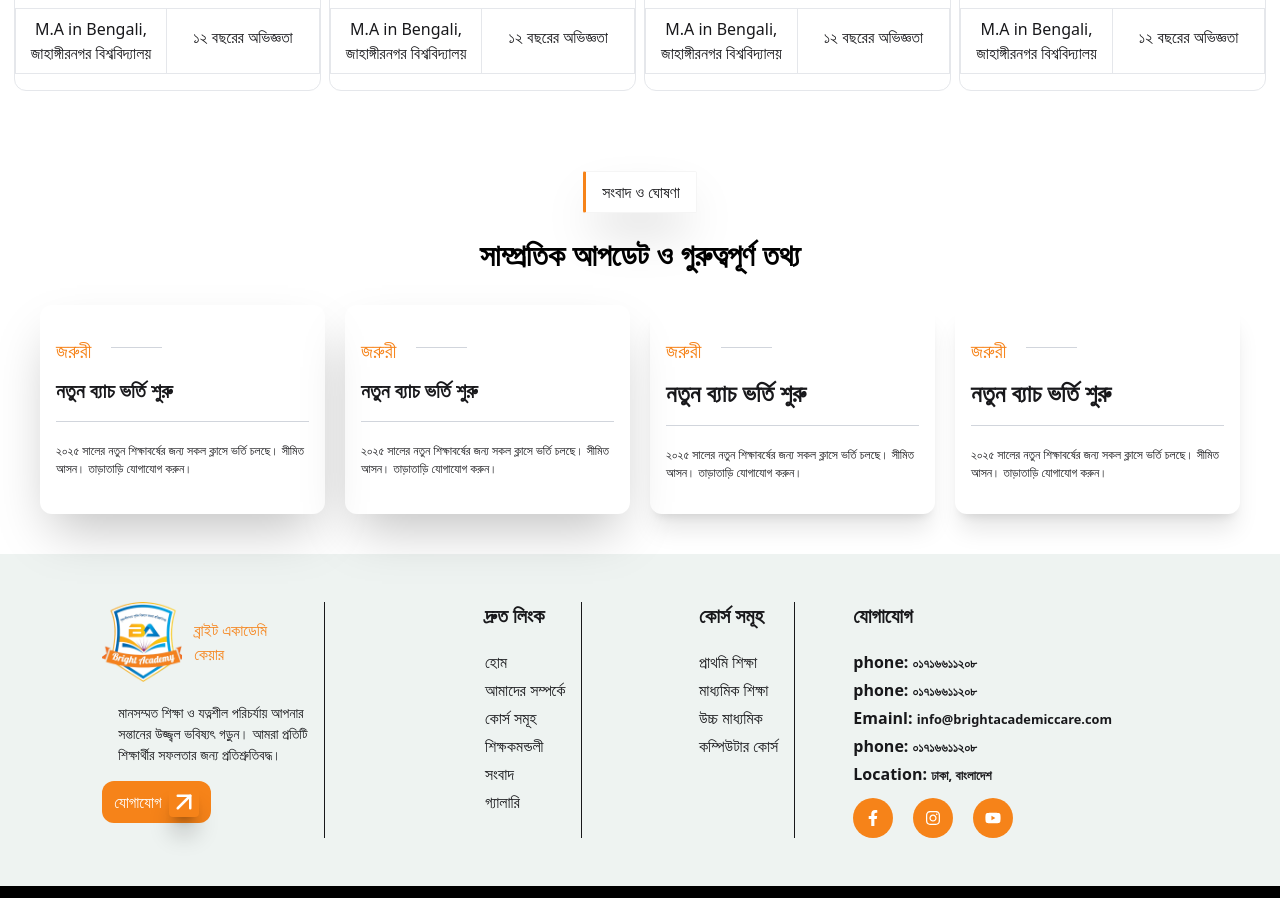
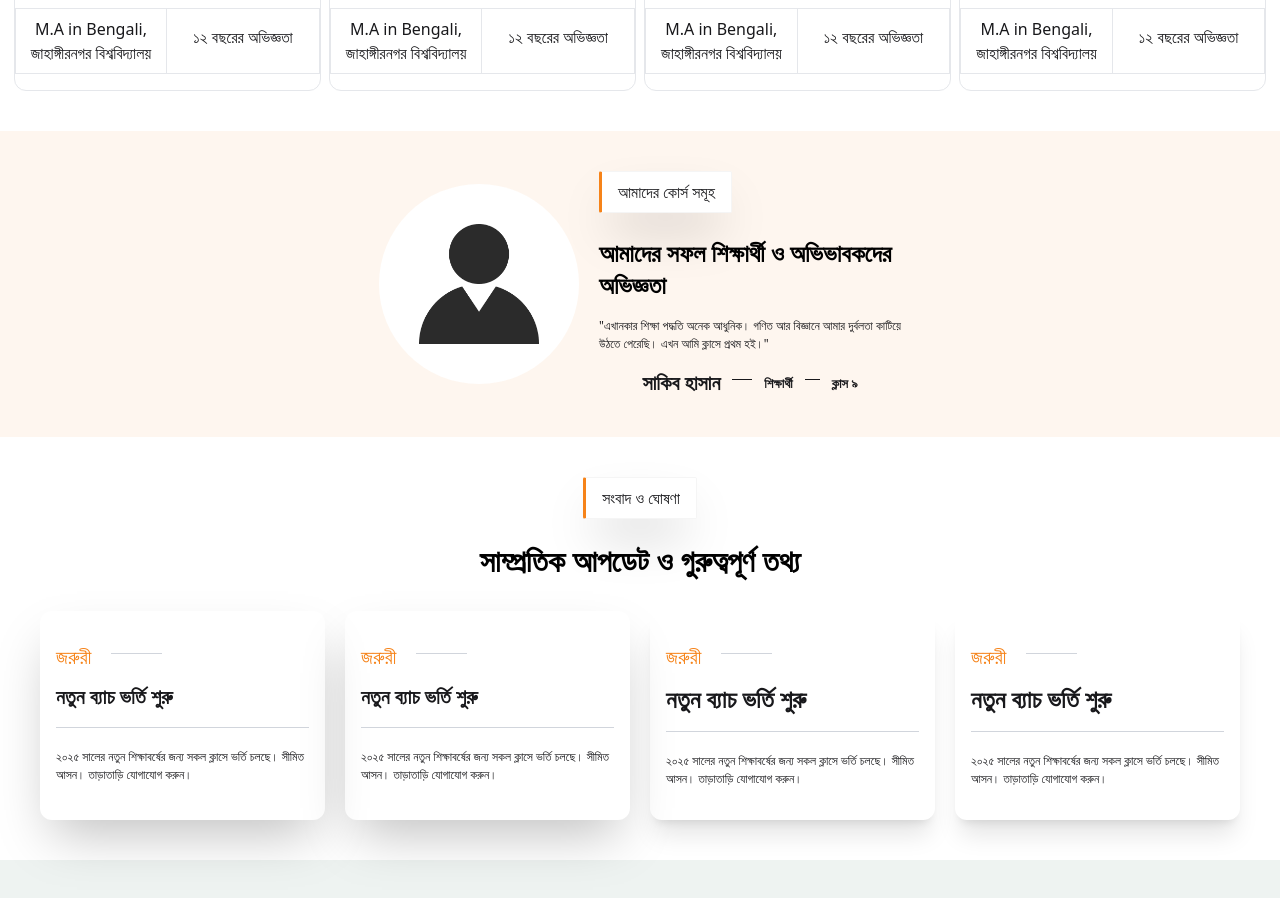
Before and after one commit to coders-rabbi/Bright_Academic_Care, a React (Vite) app: page / in a window 1280 px wide. Shown: the part 2320-3218 px from the top of the page. Built offline with nearby package versions, Linux system fonts and the light colour scheme.

Commit message:
project computer view done

```diff
--- a/package.json
+++ b/package.json
@@ -16,6 +16,7 @@
     "react-dom": "^19.2.0",
     "react-icons": "^5.5.0",
     "react-router": "^7.11.0",
+    "swiper": "^12.0.3",
     "tailwindcss": "^4.1.18"
   },
   "devDependencies": {
--- a/src/Pages/Home/Home.jsx
+++ b/src/Pages/Home/Home.jsx
@@ -4,6 +4,7 @@ import About from "./About";
 import CourseSection from "./CourseSection";
 import Instructor from "./Instructor";
 import EvenSection from "./EvenSection";
+import SliderSection from "./SliderSection";
 <style>
     @import url('https://fonts.googleapis.com/css2?family=Poppins:ital,wght@0,100;0,200;0,300;0,400;0,500;0,600;0,700;0,800;0,900;1,100;1,200;1,300;1,400;1,500;1,600;1,700;1,800;1,900&display=swap');
 </style>
@@ -22,6 +23,7 @@ const Home = () => {
             <About></About>
             <CourseSection></CourseSection>
             <Instructor></Instructor>
+            <SliderSection></SliderSection>
             <EvenSection></EvenSection>
         </>
     );
--- /dev/null
+++ b/src/Pages/Home/SliderSection.jsx
@@ -0,0 +1,97 @@
+import React from 'react';
+import { Swiper, SwiperSlide } from 'swiper/react';
+import userIcon from '../../assets/Teacher.png'
+
+// Import Swiper styles
+import 'swiper/css';
+
+const SliderSection = () => {
+
+    return (
+        <Swiper
+            spaceBetween={50}
+            slidesPerView={1}
+            onSlideChange={() => console.log('slide change')}
+            onSwiper={(swiper) => console.log(swiper)}
+        >
+            <SwiperSlide className='bg-[#FEF6EF] py-10'>
+                <div className='flex justify-center items-center gap-5'>
+                    <div className='w-[200px] h-[200px] bg-white rounded-full p-10'>
+                        <img src={userIcon} alt="" />
+                    </div>
+                    <div>
+                        <p className='border bg-white border-[#F5F5F5] rounded-xs shadow-2xl inline-block py-2 px-4 border-l-3 border-l-[#F68319] mb-2'>আমাদের কোর্স সমূহ</p>
+                        <h1 className='text-black text-2xl font-semibold mt-4'>আমাদের সফল শিক্ষার্থী ও অভিভাবকদের <br /> অভিজ্ঞতা</h1>
+                        <p className='text-[12px] mt-4'>"এখানকার শিক্ষা পদ্ধতি অনেক আধুনিক। গণিত আর বিজ্ঞানে আমার দুর্বলতা কাটিয়ে <br /> উঠতে পেরেছি। এখন আমি ক্লাসে প্রথম হই।"</p>
+                        <div className='flex gap-3 justify-center items-center mt-4'>
+                            <p className='text-xl font-semibold'>সাকিব হাসান</p>
+                            <hr className='w-[20px] h-2' />
+                            <small className='font-semibold'>শিক্ষার্থী</small>
+                            <hr className='w-[15px] h-2' />
+                            <small className='font-semibold'>ক্লাস ৯</small>
+                        </div>
+                    </div>
+                </div>
+            </SwiperSlide>
+            <SwiperSlide className='bg-[#FEF6EF] py-10'>
+                <div className='flex justify-center items-center gap-5'>
+                    <div className='w-[200px] h-[200px] bg-white rounded-full p-10'>
+                        <img src={userIcon} alt="" />
+                    </div>
+                    <div>
+                        <p className='border bg-white border-[#F5F5F5] rounded-xs shadow-2xl inline-block py-2 px-4 border-l-3 border-l-[#F68319] mb-2'>আমাদের কোর্স সমূহ</p>
+                        <h1 className='text-black text-2xl font-semibold mt-4'>আমাদের সফল শিক্ষার্থী ও অভিভাবকদের <br /> অভিজ্ঞতা</h1>
+                        <p className='text-[12px] mt-4'>"এখানকার শিক্ষা পদ্ধতি অনেক আধুনিক। গণিত আর বিজ্ঞানে আমার দুর্বলতা কাটিয়ে <br /> উঠতে পেরেছি। এখন আমি ক্লাসে প্রথম হই।"</p>
+                        <div className='flex gap-3 justify-center items-center mt-4'>
+                            <p className='text-xl font-semibold'>সাকিব হাসান</p>
+                            <hr className='w-[20px] h-2' />
+                            <small className='font-semibold'>শিক্ষার্থী</small>
+                            <hr className='w-[15px] h-2' />
+                            <small className='font-semibold'>ক্লাস ৯</small>
+                        </div>
+                    </div>
+                </div>
+            </SwiperSlide>
+            <SwiperSlide className='bg-[#FEF6EF] py-10'>
+                <div className='flex justify-center items-center gap-5'>
+                    <div className='w-[200px] h-[200px] bg-white rounded-full p-10'>
+                        <img src={userIcon} alt="" />
+                    </div>
+                    <div>
+                        <p className='border bg-white border-[#F5F5F5] rounded-xs shadow-2xl inline-block py-2 px-4 border-l-3 border-l-[#F68319] mb-2'>আমাদের কোর্স সমূহ</p>
+                        <h1 className='text-black text-2xl font-semibold mt-4'>আমাদের সফল শিক্ষার্থী ও অভিভাবকদের <br /> অভিজ্ঞতা</h1>
+                        <p className='text-[12px] mt-4'>"এখানকার শিক্ষা পদ্ধতি অনেক আধুনিক। গণিত আর বিজ্ঞানে আমার দুর্বলতা কাটিয়ে <br /> উঠতে পেরেছি। এখন আমি ক্লাসে প্রথম হই।"</p>
+                        <div className='flex gap-3 justify-center items-center mt-4'>
+                            <p className='text-xl font-semibold'>সাকিব হাসান</p>
+                            <hr className='w-[20px] h-2' />
+                            <small className='font-semibold'>শিক্ষার্থী</small>
+                            <hr className='w-[15px] h-2' />
+                            <small className='font-semibold'>ক্লাস ৯</small>
+                        </div>
+                    </div>
+                </div>
+            </SwiperSlide>
+            <SwiperSlide className='bg-[#FEF6EF] py-10'>
+                <div className='flex justify-center items-center gap-5'>
+                    <div className='w-[200px] h-[200px] bg-white rounded-full p-10'>
+                        <img src={userIcon} alt="" />
+                    </div>
+                    <div>
+                        <p className='border bg-white border-[#F5F5F5] rounded-xs shadow-2xl inline-block py-2 px-4 border-l-3 border-l-[#F68319] mb-2'>আমাদের কোর্স সমূহ</p>
+                        <h1 className='text-black text-2xl font-semibold mt-4'>আমাদের সফল শিক্ষার্থী ও অভিভাবকদের <br /> অভিজ্ঞতা</h1>
+                        <p className='text-[12px] mt-4'>"এখানকার শিক্ষা পদ্ধতি অনেক আধুনিক। গণিত আর বিজ্ঞানে আমার দুর্বলতা কাটিয়ে <br /> উঠতে পেরেছি। এখন আমি ক্লাসে প্রথম হই।"</p>
+                        <div className='flex gap-3 justify-center items-center mt-4'>
+                            <p className='text-xl font-semibold'>সাকিব হাসান</p>
+                            <hr className='w-[20px] h-2' />
+                            <small className='font-semibold'>শিক্ষার্থী</small>
+                            <hr className='w-[15px] h-2' />
+                            <small className='font-semibold'>ক্লাস ৯</small>
+                        </div>
+                    </div>
+                </div>
+            </SwiperSlide>
+        </Swiper>
+    );
+};
+
+export default SliderSection;
```
Also changed, not shown: 1 other file (tests, documents, lock files or other folders).
